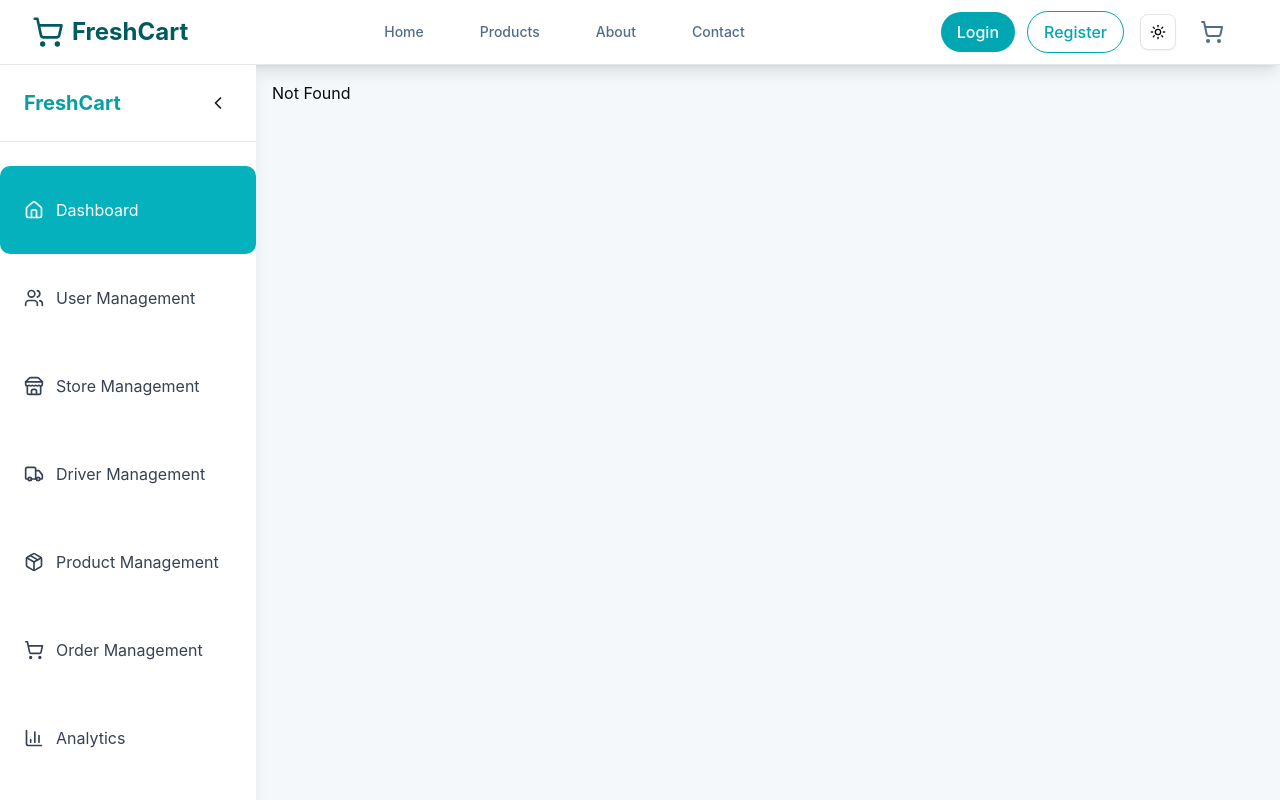
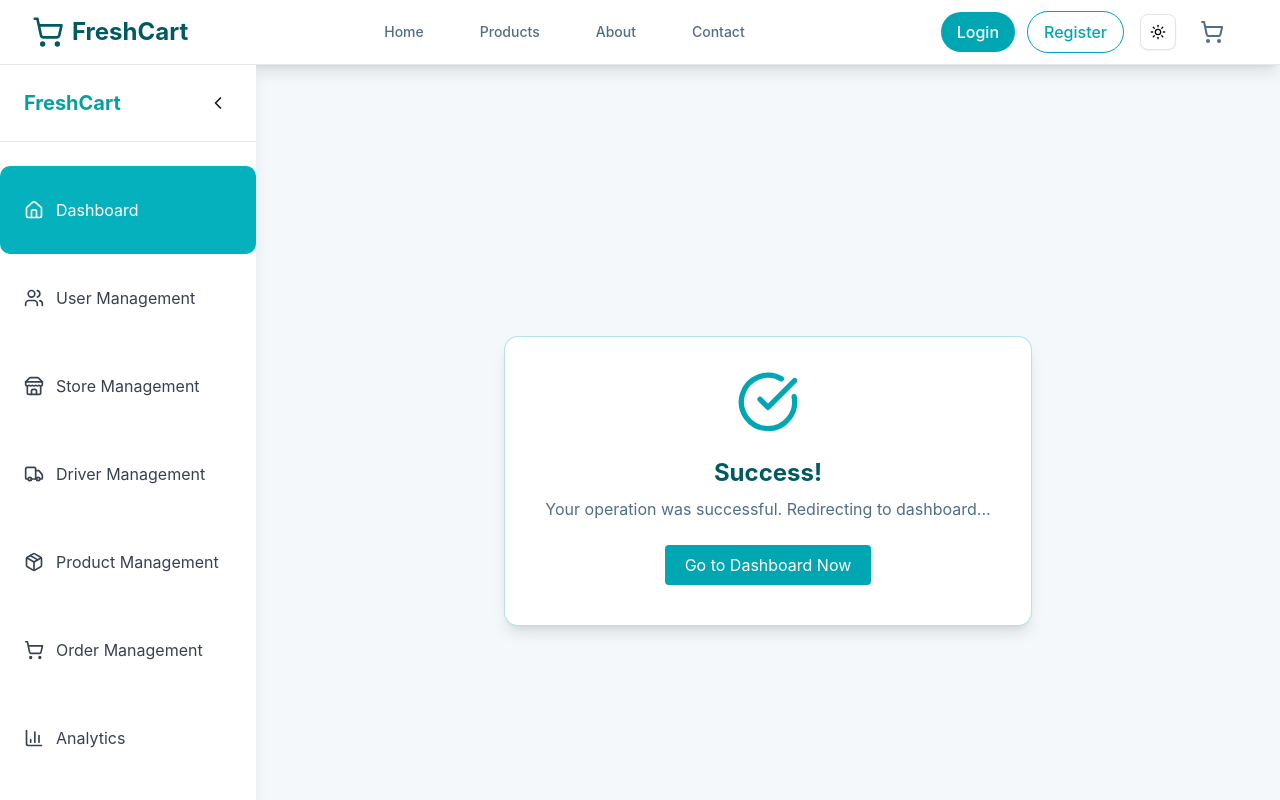
Before and after one commit to RivoltaAlpha/FreshCart, a React (Vite) app: page /admin/succes in a window 1280 px wide. Shown: the top 800 px of the page. Built offline with nearby package versions, Linux system fonts and the light colour scheme.

Commit message:
Add Admin Success route and component for successful operations

```diff
--- a/src/routeTree.gen.ts
+++ b/src/routeTree.gen.ts
@@ -24,6 +24,7 @@ import { Route as IndexRouteImport } from './routes/index'
 import { Route as StoreDashboardRouteImport } from './routes/store/dashboard'
 import { Route as DriverDashboardRouteImport } from './routes/driver/dashboard'
 import { Route as CustomerDashboardRouteImport } from './routes/customer/dashboard'
+import { Route as AdminSuccesRouteImport } from './routes/admin/succes'
 import { Route as AdminDashboardRouteImport } from './routes/admin/dashboard'
 
 const StoreRoute = StoreRouteImport.update({
@@ -101,6 +102,11 @@ const CustomerDashboardRoute = CustomerDashboardRouteImport.update({
   path: '/dashboard',
   getParentRoute: () => CustomerRoute,
 } as any)
+const AdminSuccesRoute = AdminSuccesRouteImport.update({
+  id: '/succes',
+  path: '/succes',
+  getParentRoute: () => AdminRoute,
+} as any)
 const AdminDashboardRoute = AdminDashboardRouteImport.update({
   id: '/dashboard',
   path: '/dashboard',
@@ -121,6 +127,7 @@ export interface FileRoutesByFullPath {
   '/register': typeof RegisterRoute
   '/store': typeof StoreRouteWithChildren
   '/admin/dashboard': typeof AdminDashboardRoute
+  '/admin/succes': typeof AdminSuccesRoute
   '/customer/dashboard': typeof CustomerDashboardRoute
   '/driver/dashboard': typeof DriverDashboardRoute
   '/store/dashboard': typeof StoreDashboardRoute
@@ -139,6 +146,7 @@ export interface FileRoutesByTo {
   '/register': typeof RegisterRoute
   '/store': typeof StoreRouteWithChildren
   '/admin/dashboard': typeof AdminDashboardRoute
+  '/admin/succes': typeof AdminSuccesRoute
   '/customer/dashboard': typeof CustomerDashboardRoute
   '/driver/dashboard': typeof DriverDashboardRoute
   '/store/dashboard': typeof StoreDashboardRoute
@@ -158,6 +166,7 @@ export interface FileRoutesById {
   '/register': typeof RegisterRoute
   '/store': typeof StoreRouteWithChildren
   '/admin/dashboard': typeof AdminDashboardRoute
+  '/admin/succes': typeof AdminSuccesRoute
   '/customer/dashboard': typeof CustomerDashboardRoute
   '/driver/dashboard': typeof DriverDashboardRoute
   '/store/dashboard': typeof StoreDashboardRoute
@@ -178,6 +187,7 @@ export interface FileRouteTypes {
     | '/register'
     | '/store'
     | '/admin/dashboard'
+    | '/admin/succes'
     | '/customer/dashboard'
     | '/driver/dashboard'
     | '/store/dashboard'
@@ -196,6 +206,7 @@ export interface FileRouteTypes {
     | '/register'
     | '/store'
     | '/admin/dashboard'
+    | '/admin/succes'
     | '/customer/dashboard'
     | '/driver/dashboard'
     | '/store/dashboard'
@@ -214,6 +225,7 @@ export interface FileRouteTypes {
     | '/register'
     | '/store'
     | '/admin/dashboard'
+    | '/admin/succes'
     | '/customer/dashboard'
     | '/driver/dashboard'
     | '/store/dashboard'
@@ -341,6 +353,13 @@ declare module '@tanstack/react-router' {
       preLoaderRoute: typeof CustomerDashboardRouteImport
       parentRoute: typeof CustomerRoute
     }
+    '/admin/succes': {
+      id: '/admin/succes'
+      path: '/succes'
+      fullPath: '/admin/succes'
+      preLoaderRoute: typeof AdminSuccesRouteImport
+      parentRoute: typeof AdminRoute
+    }
     '/admin/dashboard': {
       id: '/admin/dashboard'
       path: '/dashboard'
@@ -353,10 +372,12 @@ declare module '@tanstack/react-router' {
 
 interface AdminRouteChildren {
   AdminDashboardRoute: typeof AdminDashboardRoute
+  AdminSuccesRoute: typeof AdminSuccesRoute
 }
 
 const AdminRouteChildren: AdminRouteChildren = {
   AdminDashboardRoute: AdminDashboardRoute,
+  AdminSuccesRoute: AdminSuccesRoute,
 }
 
 const AdminRouteWithChildren = AdminRoute._addFileChildren(AdminRouteChildren)
--- /dev/null
+++ b/src/routes/admin/succes.tsx
@@ -0,0 +1,35 @@
+import { createFileRoute, useNavigate } from '@tanstack/react-router'
+import { useEffect } from 'react';
+import { CheckCircle } from 'lucide-react';
+
+export const Route = createFileRoute('/admin/succes')({
+  component: RouteComponent,
+})
+
+function RouteComponent() {
+  const navigate = useNavigate();
+
+  useEffect(() => {
+    const timer = setTimeout(() => {
+        navigate({ to: '/admin/succes' });
+    }, 4000); // 4 seconds
+
+    return () => clearTimeout(timer);
+  }, [navigate]);
+
+  return (
+    <div className="min-h-screen flex items-center justify-center bg-[#f4f8fa] px-4">
+      <div className="bg-white rounded-xl shadow-lg p-10 text-center border border-[#00A7B3]/30">
+        <CheckCircle className="w-16 h-16 text-[#00A7B3] mx-auto mb-4 animate-bounce" />
+        <h1 className="text-2xl font-bold text-[#005A61] mb-2">Success!</h1>
+        <p className="text-[#516E89] mb-6">Your operation was successful. Redirecting to dashboard...</p>
+        <button
+          onClick={() => navigate({ to: '/admin/dashboard' })}
+          className="px-5 py-2 rounded bg-[#00A7B3] text-white hover:bg-[#0096a3] transition"
+        >
+          Go to Dashboard Now
+        </button>
+      </div>
+    </div>
+  );
+};
```
